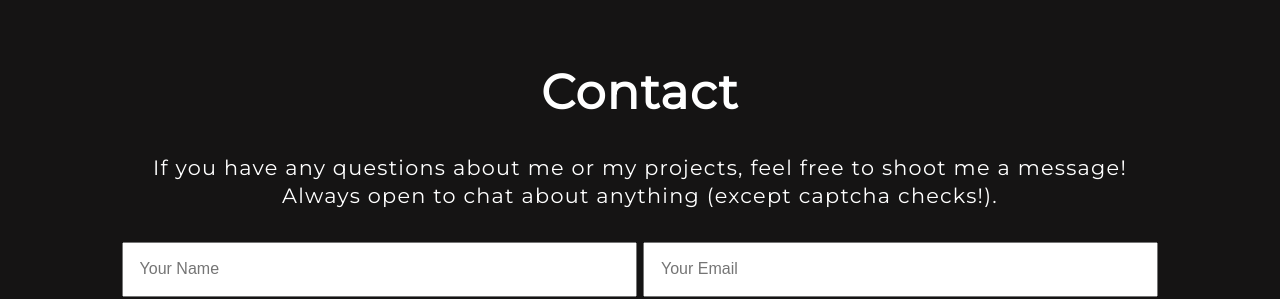
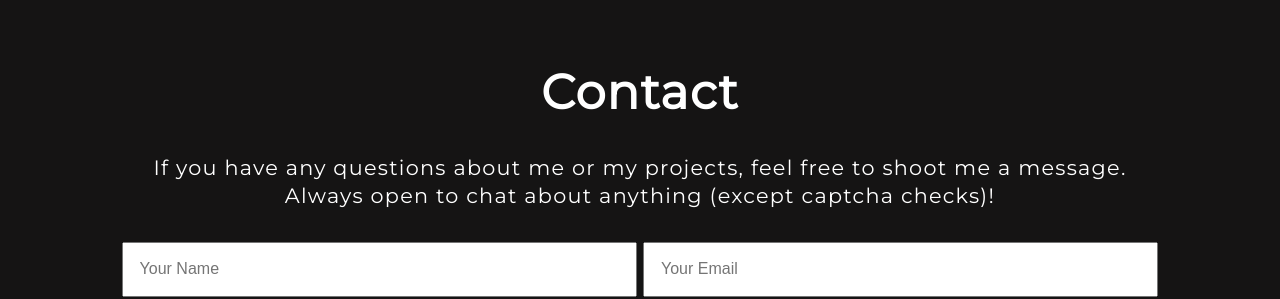
Before and after one commit to Ashwin087/portfolio, a plain HTML site: page index.html in a window 1280 px wide. Shown: the part 5408-5707 px from the top of the page. Drawn offline with nearby package versions, Linux system fonts and the light colour scheme.

Commit message:
fixed typo

```diff
--- a/index.html
+++ b/index.html
@@ -249,7 +249,7 @@
 
     <footer class="wrapper" id="contact">
         <h2 class="titles">Contact</h2>
-        <p>If you have any questions about me or my projects, feel free to shoot me a message! Always open to chat about anything (except captcha checks!).</p>
+        <p>If you have any questions about me or my projects, feel free to shoot me a message. Always open to chat about anything (except captcha checks)!</p>
         <form action="https://formspree.io/f/mwkaqjyb"method="POST">
             <fieldset class="userInfo">
                 <label for="name" class="sr-only">Name</label>
```
